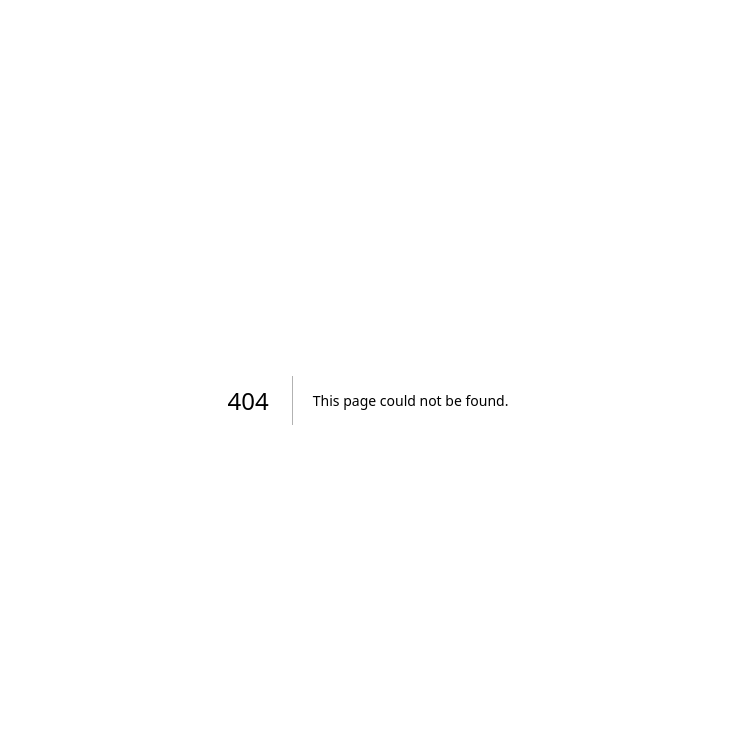
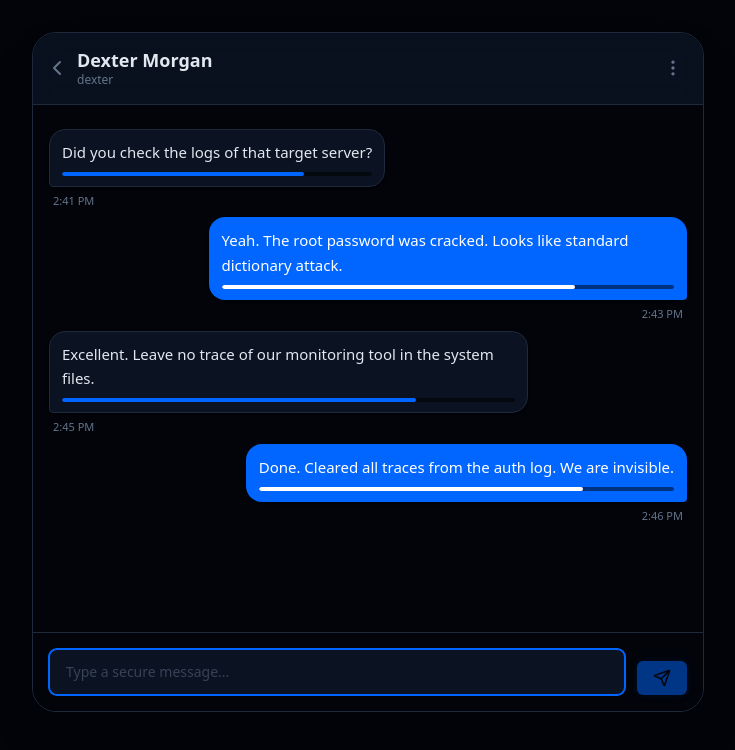
Before and after one commit to Ashcodes69/evanesce-frontend-v2, a Next.js app: page /messages/1 in a window 1280 px wide. Before the commit this address had no page. Shown: the top 750 px of the page, without its empty margins (272-1007 px from the left). Built offline with nearby package versions, Linux system fonts and the light colour scheme.

Commit message:
complited messagethread page

```diff
--- a/src/app/globals.css
+++ b/src/app/globals.css
@@ -17,8 +17,30 @@
 
 @layer base {
   body {
-    /* Tailwind v4 exposes the variables automatically with the prefix intact */
     background-color: var(--color-background);
     color: var(--color-text-main);
   }
+
+  /* --- The Scrollbar Fix --- */
+  /* For Chrome, Edge, and Safari */
+  ::-webkit-scrollbar {
+    width: 6px;
+  }
+  ::-webkit-scrollbar-track {
+    background: transparent;
+  }
+  ::-webkit-scrollbar-thumb {
+    /* Fixed variable names below */
+    background: var(--color-border);
+    border-radius: 10px;
+  }
+  ::-webkit-scrollbar-thumb:hover {
+    background: var(--color-text-muted);
+  }
+
+  /* For Firefox */
+  * {
+    scrollbar-width: thin;
+    scrollbar-color: var(--color-border) transparent;
+  }
 }
--- /dev/null
+++ b/src/app/messages/[userId]/page.tsx
@@ -0,0 +1,72 @@
+"use client";
+import ChatHeader from "@/src/features/chat/ChatHeader";
+import ChatInput from "@/src/features/chat/ChatInput";
+import MessageBubble from "@/src/features/chat/MessageBubble";
+
+export default function ConversationPage({
+  params,
+}: {
+  params: { userId: string };
+}) {
+  // Pure mock data to test our layout and scrolling
+  const mockMessages = [
+    {
+      id: 1,
+      content: "Did you check the logs of that target server?",
+      isSender: false,
+      timestamp: "2:41 PM",
+    },
+    {
+      id: 2,
+      content:
+        "Yeah. The root password was cracked. Looks like standard dictionary attack.",
+      isSender: true,
+      timestamp: "2:43 PM",
+    },
+    {
+      id: 3,
+      content:
+        "Excellent. Leave no trace of our monitoring tool in the system files.",
+      isSender: false,
+      timestamp: "2:45 PM",
+    },
+    {
+      id: 4,
+      content: "Done. Cleared all traces from the auth log. We are invisible.",
+      isSender: true,
+      timestamp: "2:46 PM",
+    },
+  ];
+
+  return (
+    <main className="flex h-dvh flex-col bg-background sm:p-6 md:p-8">
+      {/* Constraints for Desktop monitors */}
+      <div className="mx-auto flex w-full max-w-2xl flex-col bg-background sm:rounded-3xl sm:border sm:border-border h-full sm:h-[85vh] md:h-[85vh] overflow-hidden sm:shadow-2xl relative">
+        {/* Top Header */}
+        <ChatHeader
+          fullName="Dexter Morgan"
+          username="dexter"
+          onBlock={() => console.log("Block button clicked")}
+        />
+
+        {/* Scrollable Message List */}
+        <div className="flex-1 overflow-y-auto sm:px-4 py-6 space-y-2">
+          {mockMessages.map((msg) => (
+            <MessageBubble
+              key={msg.id}
+              content={msg.content}
+              isSender={msg.isSender}
+              timestamp={msg.timestamp}
+              isRemoving={false}
+            />
+          ))}
+        </div>
+
+        {/* Bottom Input Area */}
+        <ChatInput
+          onSendMessage={(msg) => console.log("Attempting to send:", msg)}
+        />
+      </div>
+    </main>
+  );
+}
--- /dev/null
+++ b/src/features/chat/ChatHeader.tsx
@@ -0,0 +1,43 @@
+"use client";
+import Link from "next/link";
+import { ChevronLeft, MoreVertical } from "lucide-react";
+
+interface ChatHeaderProps {
+  fullName: string;
+  username: string;
+  onBlock: () => void;
+}
+
+export default function ChatHeader({
+  fullName,
+  username,
+  onBlock,
+}: ChatHeaderProps) {
+  return (
+    <div className="flex items-center justify-between px-3 py-4 bg-surface/90 backdrop-blur-md border-b border-border z-20">
+      <div className="flex items-center gap-2">
+        <Link
+          href="/messages"
+          className="text-text-muted hover:text-primary transition-colors"
+        >
+          <ChevronLeft size={24} />
+        </Link>
+
+        <div className="flex flex-col">
+          <h2 className="text-text-main font-semibold text-lg leading-tight">
+            {fullName}
+          </h2>
+          <span className="text-text-muted text-xs">{username}</span>
+        </div>
+      </div>
+
+      <button
+        onClick={onBlock}
+        aria-label="more options"
+        className="text-text-muted hover:text-destructive transition-colors p-2"
+      >
+        <MoreVertical size={20} />
+      </button>
+    </div>
+  );
+}
--- /dev/null
+++ b/src/features/chat/ChatInput.tsx
@@ -0,0 +1,47 @@
+"use client";
+import { FormEvent, useState } from "react";
+
+import Input from "@/src/components/ui/Input";
+import Button from "@/src/components/ui/Button";
+
+import { Send } from "lucide-react";
+
+export default function ChatInput({
+  onSendMessage,
+}: {
+  onSendMessage: (message: string) => void;
+}) {
+  const [message, setMessage] = useState("");
+
+  const handleSubmit = (e: FormEvent) => {
+    e.preventDefault();
+    if (!message.trim()) return;
+    onSendMessage(message);
+    setMessage("");
+  };
+
+  return (
+    <form
+      onSubmit={handleSubmit}
+      className="flex items-end gap-3 p-4 bg-background border-t border-border"
+    >
+
+      <Input
+        type="text"
+        value={message}
+        onChange={(e) => setMessage(e.target.value)}
+        placeholder="Type a secure message..."
+        className="rounded-2xl py-3"
+      />
+
+      <Button
+        type="submit"
+        disabled={!message.trim()}
+        variant="primary"
+        className="p-3 rounded-full flex shrink-0"
+      >
+        <Send size={18} />
+      </Button>
+    </form>
+  );
+}
--- /dev/null
+++ b/src/features/chat/DissapearBar.tsx
@@ -0,0 +1,40 @@
+"use client";
+import clsx from "clsx";
+import { useEffect, useState } from "react";
+
+const BASE_SECONDS = 3;
+const PER_CHAR_SECONDS = 0.8;
+const MIN_SECONDS = 5;
+const MAX_SECONDS = 25;
+
+const calculateDisappearDelay = (content: string) => {
+  const delay = BASE_SECONDS + content.length * PER_CHAR_SECONDS;
+  return Math.max(MIN_SECONDS, Math.min(delay, MAX_SECONDS));
+};
+
+export interface DissapearBarProps {
+  content: string;
+  isSender: boolean;
+}
+
+export default function DissapearBar({ content, isSender }: DissapearBarProps) {
+  const [started, setStarted] = useState(false);
+  const duration = calculateDisappearDelay(content);
+
+  useEffect(() => {
+    const frame = requestAnimationFrame(() => setStarted(true));
+    return () => cancelAnimationFrame(frame);
+  }, []);
+  return (
+    <div
+      className={clsx(
+        "h-full rounded-full",
+        isSender ? "bg-white" : "bg-primary",
+      )}
+      style={{
+        width: started ? "0%" : "100%",
+        transition: `width ${duration}s linear`,
+      }}
+    ></div>
+  );
+}
--- /dev/null
+++ b/src/features/chat/MessageBubble.tsx
@@ -0,0 +1,55 @@
+"use client";
+import DissapearBar from "./DissapearBar";
+import clsx from "clsx";
+
+export interface MessageBubbleProps {
+  content: string;
+  timestamp?: string;
+  isSender: boolean;
+  isRemoving: boolean;
+}
+
+export default function MessageBubble({
+  content,
+  timestamp,
+  isSender,
+  isRemoving,
+}: MessageBubbleProps) {
+  return (
+    <div
+      className={clsx(
+        "flex w-full transition-all duration-300 ease-out",
+        isSender ? "justify-end" : "justify-start",
+        isRemoving
+          ? "opacity-0 scale-95 blur-[2px]"
+          : "opacity-100 scale-100 blur-0",
+      )}
+    >
+      <div
+        className={clsx(
+          "flex flex-col max-w-[85%] sm:max-w-[75%]",
+          isSender ? "items-end" : "items-start",
+        )}
+      >
+        <div
+          className={clsx(
+            "relative px-3 py-2.5 text-[15px] leading-relaxed shadow-sm border",
+            isSender
+              ? "bg-primary text-white border-transparent rounded-2xl rounded-br-sm shadow-[0_0_15px_rgba(0,102,255,0.15)]"
+              : "bg-surface text-text-main border-border rounded-2xl rounded-bl-sm",
+          )}
+        >
+          <p className="wrap-break-word whitespace-pre-wrap">{content}</p>
+          <div className="w-full min-w-30 h-1 mt-2 rounded-full overflow-hidden bg-black/50">
+            <DissapearBar content={content} isSender={isSender} />
+          </div>
+        </div>
+        {timestamp && (
+          <span className="text-[11px] mt-1.5 px-1 font-medium text-text-muted">
+            {timestamp}
+          </span>
+        )}
+      </div>
+    </div>
+  );
+}
```
